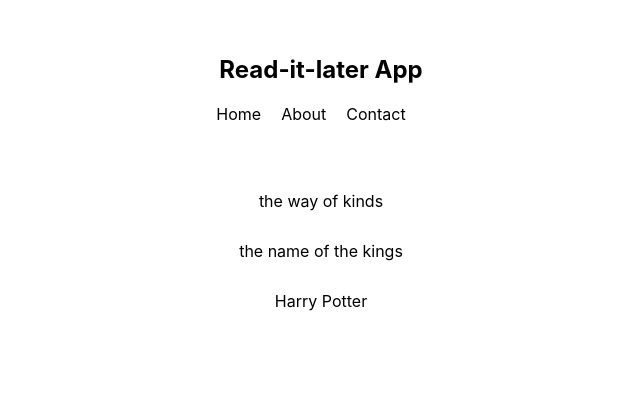
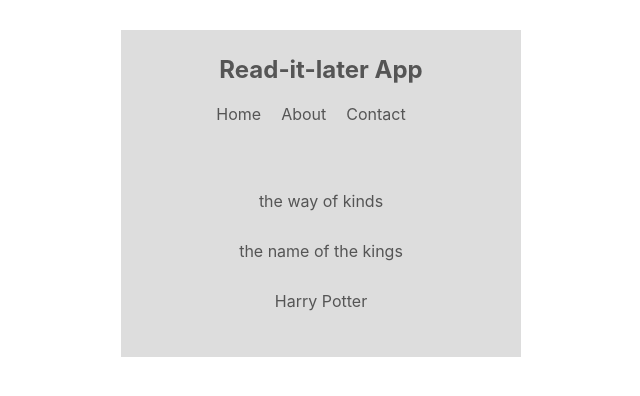
Before and after one commit to letsandeepio/read-it-later, a React (Create React App) app: page / in a window 1280 px wide. Shown: the top 396 px of the page, without its empty margins (319-959 px from the left). Built offline with nearby package versions, Linux system fonts and the light colour scheme.

Commit message:
adds theme context to NavBar & BookList

```diff
--- a/src/components/BookList.js
+++ b/src/components/BookList.js
@@ -1,9 +1,16 @@
 import React, { Component } from 'react';
+import { ThemeContext } from '../contexts/ThemeContext';
 
 export default class BookList extends Component {
+  static contextType = ThemeContext;
   render() {
+    const { isLightTheme, light, dark } = this.context;
+    const theme = isLightTheme ? light : dark;
     return (
-      <div className="book-list">
+      <div
+        className="book-list"
+        style={{ background: theme.ui, color: theme.syntax }}
+      >
         <ul>
           <li>the way of kinds</li>
           <li>the name of the kings</li>
--- a/src/components/NavBar.js
+++ b/src/components/NavBar.js
@@ -1,9 +1,13 @@
 import React, { Component } from 'react';
+import { ThemeContext } from '../contexts/ThemeContext';
 
 export default class NavBar extends Component {
+  static contextType = ThemeContext;
   render() {
+    const { isLightTheme, light, dark } = this.context;
+    const theme = isLightTheme ? light : dark;
     return (
-      <nav>
+      <nav style={{ background: theme.ui, color: theme.syntax }}>
         <h1>Read-it-later App</h1>
         <ul>
           <li>Home</li>
```
